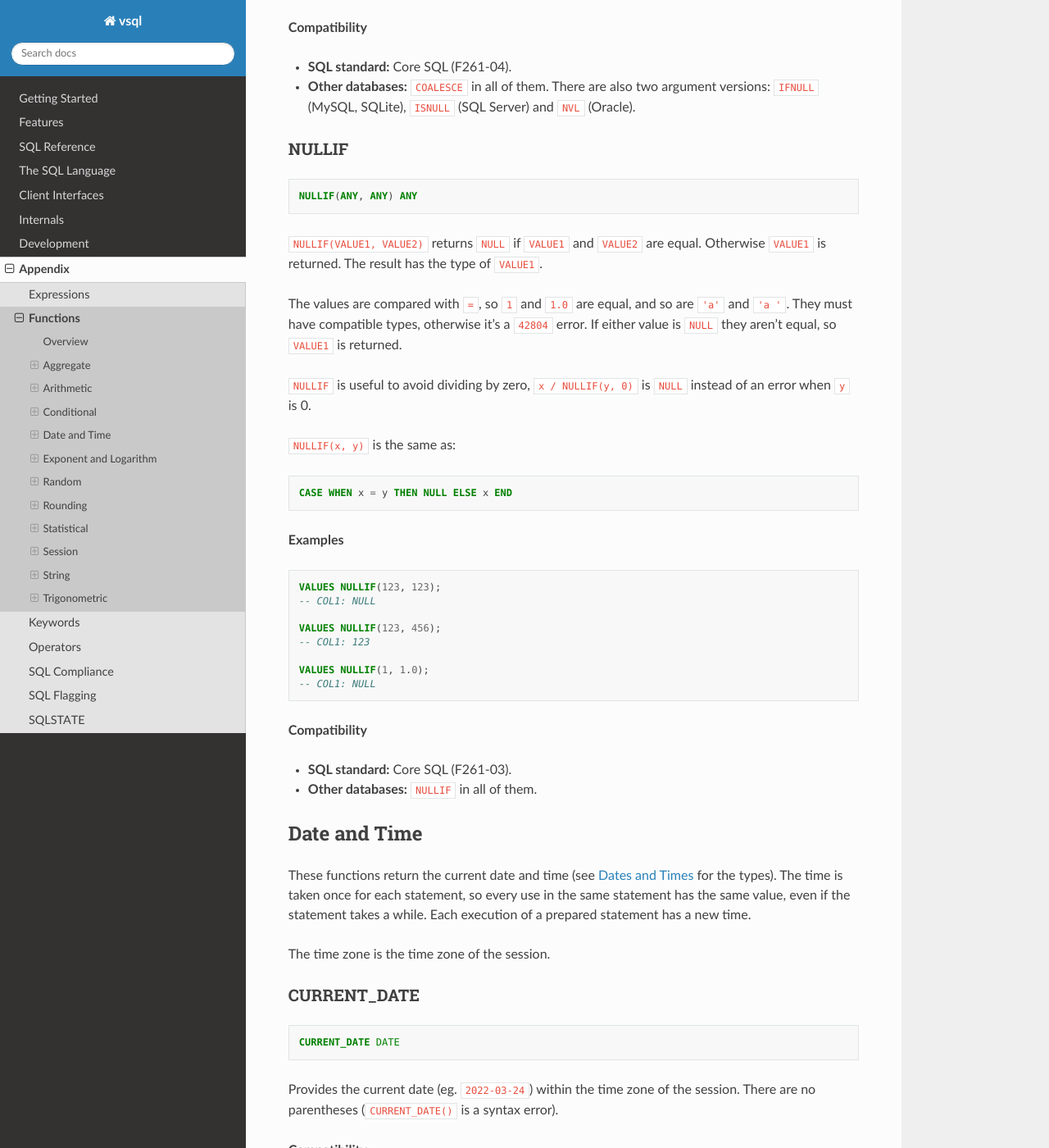
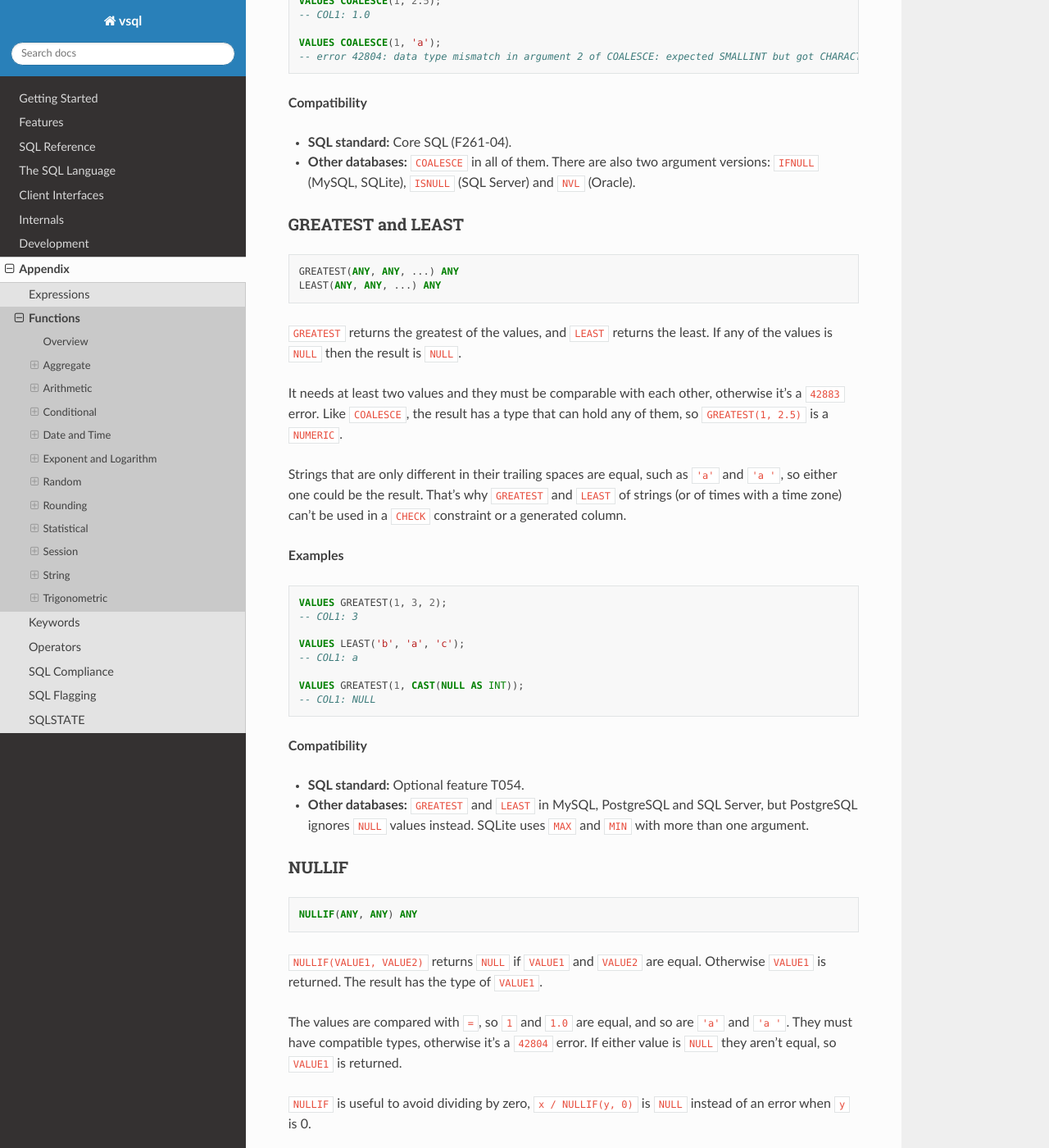
Before and after one commit to elliotchance/vsql, a Sphinx documentation site: the page built from docs/functions.rst, in a window 1280 px wide and 1400 px high, scrolled down 21662 px. Shown: the whole window at 82% size. Built offline with Sphinx 7.4.7 and the Read the Docs theme 3.1.0, drawn with Linux system fonts in a browser that asks for light colours; some of the changed text lies outside the part shown.

Commit message:
language: Add GREATEST and LEAST
SQL:2023 adds GREATEST and LEAST (Feature T054), which return the greatest
or least of two or more comparable values, with the combined type of them
all, or NULL if any of them is NULL (ISO/IEC 9075-2:2023, 6.15, <greatest
or least function>).

Equal values aren't always the same ('a' and 'a ', or the same time in two
time zones), so it's possibly non-deterministic for a character string or
a datetime with a time zone, and can't be used in a CHECK constraint or a
generated column then (9.16, Syntax Rules, 1.f). GREATEST and LEAST are
reserved words in SQL:2023, so they are now reserved.

Fixes #1188

Co-Authored-By: Claude Opus 5.5 <noreply@anthropic.com>

```diff
--- a/docs/functions.rst
+++ b/docs/functions.rst
@@ -125,6 +125,12 @@ Each function also has a **Compatibility** section:
    * - ``FLOOR``
      - Rounding
      - T621
+   * - ``GREATEST``
+     - Conditional
+     - T054
+   * - ``LEAST``
+     - Conditional
+     - T054
    * - ``LISTAGG``
      - Aggregate
      - T625
@@ -1102,6 +1108,46 @@ The values are checked in order, and the values after the first one that is not
   argument versions: ``IFNULL`` (MySQL, SQLite), ``ISNULL`` (SQL Server) and
   ``NVL`` (Oracle).
 
+GREATEST and LEAST
+^^^^^^^^^^^^^^^^^^
+
+.. code-block:: sql
+
+   GREATEST(ANY, ANY, ...) ANY
+   LEAST(ANY, ANY, ...) ANY
+
+``GREATEST`` returns the greatest of the values, and ``LEAST`` returns the
+least. If any of the values is ``NULL`` then the result is ``NULL``.
+
+It needs at least two values and they must be comparable with each other,
+otherwise it's a ``42883`` error. Like ``COALESCE``, the result has a type that
+can hold any of them, so ``GREATEST(1, 2.5)`` is a ``NUMERIC``.
+
+Strings that are only different in their trailing spaces are equal, such as
+``'a'`` and ``'a '``, so either one could be the result. That's why
+``GREATEST`` and ``LEAST`` of strings (or of times with a time zone) can't be
+used in a ``CHECK`` constraint or a generated column.
+
+**Examples**
+
+.. code-block:: sql
+
+  VALUES GREATEST(1, 3, 2);
+  -- COL1: 3
+
+  VALUES LEAST('b', 'a', 'c');
+  -- COL1: a
+
+  VALUES GREATEST(1, CAST(NULL AS INT));
+  -- COL1: NULL
+
+**Compatibility**
+
+- **SQL standard:** Optional feature T054.
+- **Other databases:** ``GREATEST`` and ``LEAST`` in MySQL, PostgreSQL and
+  SQL Server, but PostgreSQL ignores ``NULL`` values instead. SQLite uses
+  ``MAX`` and ``MIN`` with more than one argument.
+
 NULLIF
 ^^^^^^
 
--- a/docs/sql-compliance-9075-2.rst
+++ b/docs/sql-compliance-9075-2.rst
@@ -1262,7 +1262,7 @@ Optional Features
    * - ❌ **T053**
      - **Explicit aliases for all-fields reference**
 
-   * - ❌ **T054**
+   * - ✅ **T054**
      - **GREATEST and LEAST**
 
    * - ❌ **T055**
--- a/docs/sql-compliance.rst
+++ b/docs/sql-compliance.rst
@@ -18,7 +18,7 @@ vsql follows three of them. Each has its own page:
    * - :doc:`sql-compliance-9075-2`
      - The SQL language
      - 128 of 163
-     - 92 of 408
+     - 93 of 408
 
    * - :doc:`sql-compliance-9075-3`
      - The C API
--- a/docs/standard/part2/09.txt
+++ b/docs/standard/part2/09.txt
@@ -563,7 +563,7 @@
 9.14/SR/2.f              definition   - -
 9.14/SR/2.g              definition   - -
 9.14/SR/2.h              definition   - -
-9.14/SR/2.i              n/a          - - GREATEST and LEAST (T054)
+9.14/SR/2.i              implemented  vsql/std_2_6_15_greatest_or_least_function.v tests/std_2_6_15_greatest_or_least.sql
 9.14/SR/3                n/a          - - there are no LOBs, arrays, multisets, reference types or user-defined types
 9.14/SR/4                impl-defined vsql/std_2_8_2_comparison_predicate.v tests/std_2_8_2_comparison_predicate.sql only the default collation
 9.14/CR/1                n/a          - - structured types (S024)
@@ -591,7 +591,7 @@
 9.16/SR/1.d.i            implemented  vsql/compiler.v tests/std_2_11_9_check_constraint.sql
 9.16/SR/1.d.ii           n/a          - - arrays (S091) and multisets (S271)
 9.16/SR/1.e              implemented  vsql/compiler.v tests/std_2_11_9_check_constraint.sql
-9.16/SR/1.f              n/a          - - GREATEST and LEAST (T054)
+9.16/SR/1.f              implemented  vsql/std_2_6_15_greatest_or_least_function.v tests/std_2_6_15_greatest_or_least.sql
 9.16/SR/1.g              n/a          - - JSON data type (T801)
 9.16/SR/1.h              n/a          - - JSON data type (T801)
 9.16/SR/1.i              n/a          - - AT TIME ZONE isn't supported (F411)
```
Also changed, not shown: other parts of docs/standard/part2/09.txt (+1 -1 lines), docs/standard/part2/06.txt (+13 -13 lines), 9 other files.
